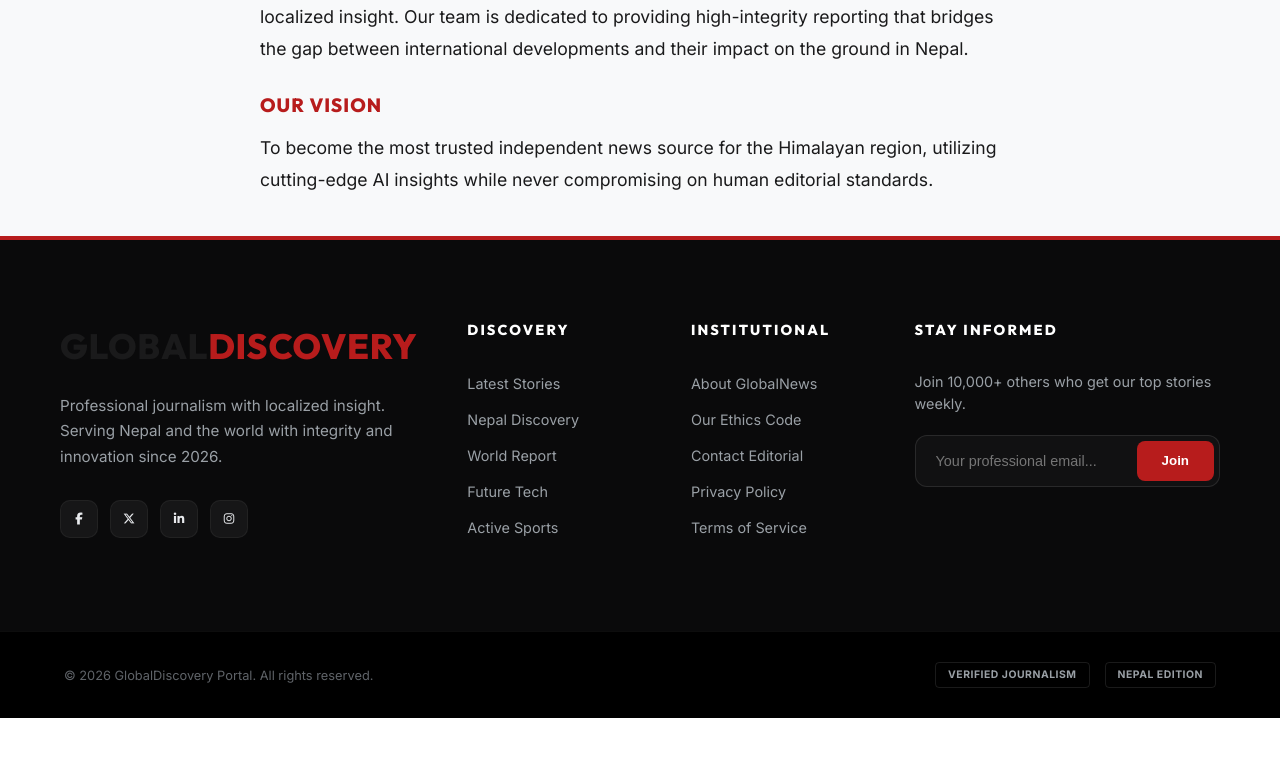
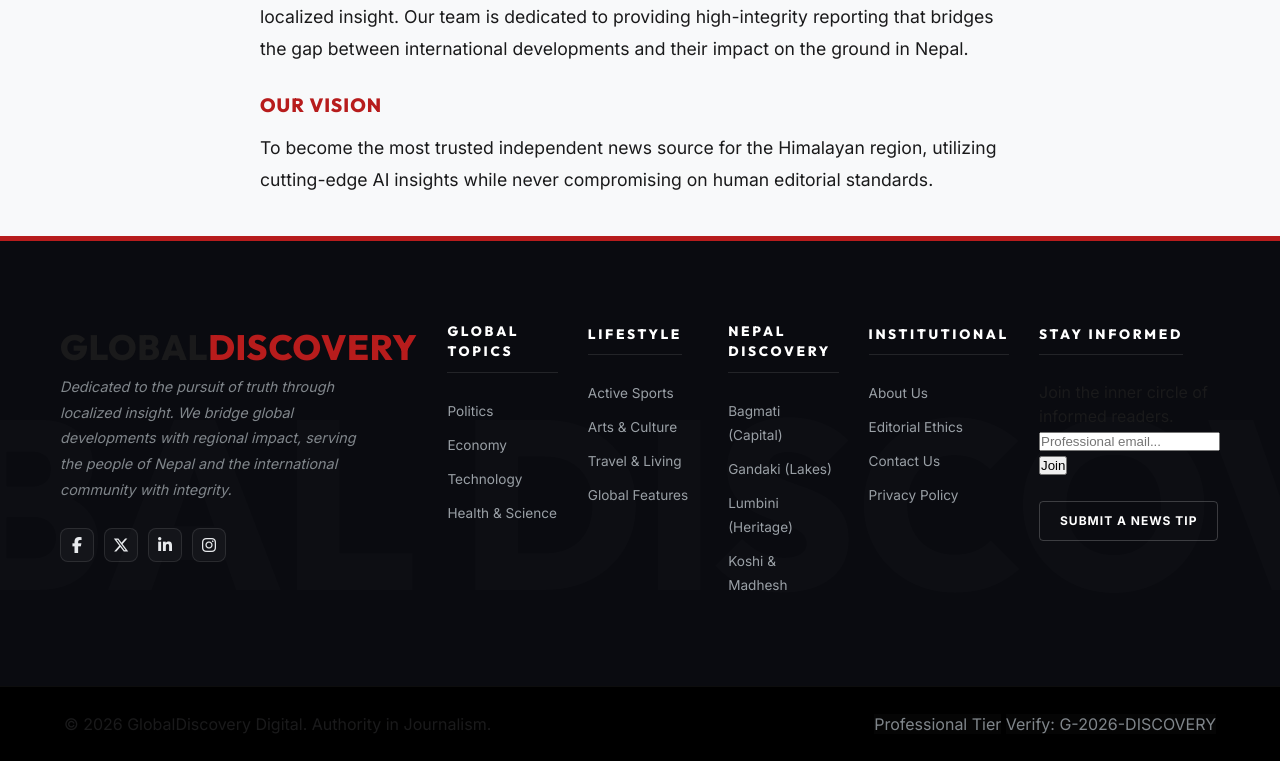
Before and after one commit to AsbinGhimire/news-sphere, a Django app: page /about/ in a window 1280 px wide. Shown: the part 414-1175 px from the top of the page. Before the commit the page ends 1132 px from the top, so only its background shows below. Run offline with Django 5.2, Linux system fonts and the light colour scheme.

Commit message:
feat: implement Master Class Mega-Footer with 6-pillar grid and regional nav

```diff
--- a/static/css/style.css
+++ b/static/css/style.css
@@ -618,164 +618,123 @@ body.dark-mode .weather-widget {
 }
 
 /* ==========================================================================
-   Stunning 4-Pillar Professional Footer
+   Master Class Mega-Footer Suite
    ========================================================================== */
 
-.footer {
-    background: #0a0a0b; /* Deep Charcoal for professional authority */
-    color: #e8eaed;
+.footer.master-class {
+    background: #0a0b10; /* Deeper midnight charcoal for ultimate authority */
+    position: relative;
+    overflow: hidden;
     padding: 0;
-    font-family: 'Inter', sans-serif;
-    border-top: 4px solid var(--primary);
+    border-top: 5px solid var(--primary);
 }
 
-.footer-grid {
+.footer-watermark {
+    position: absolute;
+    top: 50%;
+    left: 50%;
+    transform: translate(-50%, -50%);
+    font-size: 15rem;
+    font-weight: 900;
+    color: rgba(255, 255, 255, 0.015);
+    white-space: nowrap;
+    pointer-events: none;
+    z-index: 0;
+    font-family: 'Outfit', sans-serif;
+}
+
+.footer-mega-grid {
     display: grid;
-    grid-template-columns: 2fr 1fr 1fr 1.5fr;
-    gap: 40px;
+    grid-template-columns: 2fr 1fr 1fr 1fr 1fr 1.5fr;
+    gap: 30px;
     padding: 80px 20px;
+    position: relative;
+    z-index: 1;
 }
 
 .footer-column h4 {
     font-family: 'Outfit', sans-serif;
     color: var(--white);
-    font-size: 0.9rem;
+    font-size: 0.85rem;
     text-transform: uppercase;
-    letter-spacing: 0.15em;
-    margin-bottom: 30px;
+    letter-spacing: 0.2em;
+    margin-bottom: 25px;
     font-weight: 800;
-}
-
-/* Pillar 1: Brand & Social */
-.brand-pillar .logo {
-    font-size: 2.2rem;
-    margin-bottom: 20px;
+    border-bottom: 1px solid rgba(255, 255, 255, 0.1);
+    padding-bottom: 10px;
     display: inline-block;
 }
 
-.brand-desc {
-    color: #9aa0a6;
-    line-height: 1.7;
-    font-size: 0.95rem;
-    margin-bottom: 30px;
-    max-width: 380px;
+/* Pillar 1: Brand */
+.brand-pillar .logo { font-size: 2.2rem; margin-bottom: 15px; }
+.editorial-mission {
+    color: #80868b;
+    font-size: 0.9rem;
+    line-height: 1.8;
+    margin-bottom: 25px;
+    max-width: 300px;
+    font-style: italic;
 }
 
-.social-links-footer {
-    display: flex;
-    gap: 12px;
-}
-
+.social-links-footer { display: flex; gap: 10px; }
 .social-icon {
-    width: 38px;
-    height: 38px;
-    background: rgba(255, 255, 255, 0.05);
-    display: flex;
-    align-items: center;
-    justify-content: center;
-    border-radius: 10px;
-    font-size: 0.75rem;
-    font-weight: 800;
-    color: #e8eaed;
-    text-decoration: none;
-    transition: all 0.3s cubic-bezier(0.4, 0, 0.2, 1);
-    border: 1px solid rgba(255, 255, 255, 0.05);
+    width: 34px; height: 34px;
+    background: rgba(255, 255, 255, 0.03);
+    border: 1px solid rgba(255, 255, 255, 0.1);
+    border-radius: 8px;
+    display: flex; align-items: center; justify-content: center;
+    color: #e8eaed; text-decoration: none;
+    transition: all 0.3s ease;
 }
 
 .social-icon:hover {
     background: var(--primary);
-    transform: translateY(-50%) rotate(5deg);
     border-color: var(--primary);
-    color: white;
+    transform: translateY(-3px);
 }
 
-/* Pillars 2 & 3: Lists */
-.footer-column ul {
-    list-style: none;
-    padding: 0;
-}
-
-.footer-column ul li {
-    margin-bottom: 12px;
-}
-
+/* Grid Typography */
+.footer-column ul { list-style: none; padding: 0; }
+.footer-column ul li { margin-bottom: 10px; }
 .footer-column ul li a {
     color: #9aa0a6;
     text-decoration: none;
-    font-size: 0.9rem;
-    transition: all 0.2s ease;
-    position: relative;
-}
-
-.footer-column ul li a::after {
-    content: '';
-    position: absolute;
-    bottom: -2px;
-    left: 0;
-    width: 0;
-    height: 1px;
-    background: var(--primary);
-    transition: width 0.3s ease;
+    font-size: 0.85rem;
+    transition: color 0.2s, padding-left 0.2s;
 }
 
 .footer-column ul li a:hover {
     color: var(--white);
+    padding-left: 5px;
 }
 
-.footer-column ul li a:hover::after {
-    width: 100%;
+/* Engagement & Tips */
+.btn-tip {
+    display: inline-block;
+    margin-top: 25px;
+    padding: 10px 20px;
+    background: transparent;
+    border: 1px solid rgba(255, 255, 255, 0.2);
+    color: var(--white);
+    text-decoration: none;
+    font-size: 0.75rem;
+    font-weight: 800;
+    text-transform: uppercase;
+    letter-spacing: 1px;
+    border-radius: 4px;
+    transition: all 0.3s;
 }
 
-/* Pillar 4: Engagement */
-.engagement-pillar p {
-    color: #9aa0a6;
-    font-size: 0.9rem;
-    margin-bottom: 20px;
+.btn-tip:hover {
+    background: var(--white);
+    color: black;
+    border-color: var(--white);
 }
 
-.input-glass {
-    display: flex;
-    background: rgba(255, 255, 255, 0.03);
-    border: 1px solid rgba(255, 255, 255, 0.1);
-    border-radius: 12px;
-    padding: 5px;
-    transition: focus-within 0.3s;
-}
-
-.input-glass:focus-within {
-    border-color: var(--primary);
-    background: rgba(255, 255, 255, 0.05);
-}
-
-.input-glass input {
-    flex: 1;
-    background: transparent;
-    border: none;
-    padding: 12px 15px;
-    color: white;
-    font-size: 0.9rem;
-    outline: none;
-}
-
-.input-glass button {
-    background: var(--primary);
-    color: white;
-    border: none;
-    border-radius: 8px;
-    padding: 0 25px;
-    font-weight: 700;
-    cursor: pointer;
-    transition: background 0.3s;
-}
-
-.input-glass button:hover {
-    background: #e53935;
-}
-
-/* Footer Bottom */
+/* Footer Bottom Elevation */
 .footer-bottom {
     background: #000;
-    padding: 30px 0;
+    padding: 25px 0;
     border-top: 1px solid rgba(255, 255, 255, 0.05);
 }
 
@@ -785,59 +744,21 @@ body.dark-mode .weather-widget {
     align-items: center;
 }
 
-.footer-bottom p {
-    font-size: 0.8rem;
-    color: #5f6368;
+.footer-badges .badge {
+    background: rgba(255, 255, 255, 0.02);
+    border-color: rgba(255, 255, 255, 0.15);
+    color: #80868b;
 }
 
-.footer-badges {
-    display: flex;
-    gap: 15px;
-}
-
-.badge {
-    font-size: 0.65rem;
-    font-weight: 800;
-    text-transform: uppercase;
-    color: #9aa0a6;
-    padding: 4px 12px;
-    border: 1px solid rgba(255, 255, 255, 0.1);
-    border-radius: 4px;
-    letter-spacing: 0.05em;
-}
-
-/* Mobile Responsiveness */
-@media (max-width: 1024px) {
-    .footer-grid {
-        grid-template-columns: 1fr 1fr;
-        gap: 60px;
-    }
+/* Mega-Grid Responsiveness */
+@media (max-width: 1200px) {
+    .footer-mega-grid { grid-template-columns: repeat(3, 1fr); gap: 50px; }
 }
 
 @media (max-width: 768px) {
-    .footer-grid {
-        grid-template-columns: 1fr;
-        padding: 60px 20px;
-    }
-
-    .footer-column {
-        text-align: center;
-    }
-
-    .brand-desc {
-        margin-left: auto;
-        margin-right: auto;
-    }
-
-    .social-links-footer {
-        justify-content: center;
-    }
-
-    .footer-bottom-grid {
-        flex-direction: column;
-        gap: 20px;
-        text-align: center;
-    }
+    .footer-mega-grid { grid-template-columns: 1fr; text-align: center; }
+    .editorial-mission { margin: 0 auto 25px; }
+    .social-links-footer { justify-content: center; }
 }
 
 /* Back to Top Button */
--- a/templates/base.html
+++ b/templates/base.html
@@ -68,12 +68,13 @@
         {% endblock %}
     </main>
 
-    <footer class="footer">
-        <div class="container footer-grid">
-            <!-- Pillar 1: Brand & Social -->
+    <footer class="footer master-class">
+        <div class="footer-watermark">GLOBAL DISCOVERY</div>
+        <div class="container footer-mega-grid">
+            <!-- Pillar 1: Identity -->
             <div class="footer-column brand-pillar">
                 <a href="/" class="logo">Global<span>Discovery</span></a>
-                <p class="brand-desc">Professional journalism with localized insight. Serving Nepal and the world with integrity and innovation since 2026.</p>
+                <p class="editorial-mission">Dedicated to the pursuit of truth through localized insight. We bridge global developments with regional impact, serving the people of Nepal and the international community with integrity.</p>
                 <div class="social-links-footer">
                     <a href="#" class="social-icon" aria-label="Facebook"><i class="fab fa-facebook-f"></i></a>
                     <a href="#" class="social-icon" aria-label="Twitter"><i class="fab fa-x-twitter"></i></a>
@@ -82,56 +83,73 @@
                 </div>
             </div>
 
-            <!-- Pillar 2: Discovery -->
-            <div class="footer-column discovery-pillar">
-                <h4>Discovery</h4>
+            <!-- Pillar 2: Topics -->
+            <div class="footer-column sitemap-pillar">
+                <h4>Global Topics</h4>
                 <ul>
-                    <li><a href="/">Latest Stories</a></li>
-                    <li><a href="/category/Nepal/">Nepal Discovery</a></li>
-                    <li><a href="/category/World/">World Report</a></li>
-                    <li><a href="/category/Tech/">Future Tech</a></li>
-                    <li><a href="/category/Sports/">Active Sports</a></li>
+                    <li><a href="/category/World/">Politics</a></li>
+                    <li><a href="/category/Business/">Economy</a></li>
+                    <li><a href="/category/Tech/">Technology</a></li>
+                    <li><a href="/category/Health/">Health & Science</a></li>
                 </ul>
             </div>
 
-            <!-- Pillar 3: Institutional -->
+            <!-- Pillar 3: Lifestyle -->
+            <div class="footer-column sitemap-pillar">
+                <h4>Lifestyle</h4>
+                <ul>
+                    <li><a href="/category/Sports/">Active Sports</a></li>
+                    <li><a href="#">Arts & Culture</a></li>
+                    <li><a href="#">Travel & Living</a></li>
+                    <li><a href="/category/World/">Global Features</a></li>
+                </ul>
+            </div>
+
+            <!-- Pillar 4: Nepal Regional -->
+            <div class="footer-column region-pillar">
+                <h4>Nepal Discovery</h4>
+                <ul>
+                    <li><a href="/category/Nepal/">Bagmati (Capital)</a></li>
+                    <li><a href="/category/Nepal/">Gandaki (Lakes)</a></li>
+                    <li><a href="/category/Nepal/">Lumbini (Heritage)</a></li>
+                    <li><a href="/category/Nepal/">Koshi & Madhesh</a></li>
+                </ul>
+            </div>
+
+            <!-- Pillar 5: Institutional -->
             <div class="footer-column institutional-pillar">
                 <h4>Institutional</h4>
                 <ul>
-                    <li><a href="{% url 'about' %}">About GlobalNews</a></li>
-                    <li><a href="{% url 'ethics' %}">Our Ethics Code</a></li>
-                    <li><a href="{% url 'contact' %}">Contact Editorial</a></li>
+                    <li><a href="{% url 'about' %}">About Us</a></li>
+                    <li><a href="{% url 'ethics' %}">Editorial Ethics</a></li>
+                    <li><a href="{% url 'contact' %}">Contact Us</a></li>
                     <li><a href="{% url 'privacy' %}">Privacy Policy</a></li>
-                    <li><a href="{% url 'terms' %}">Terms of Service</a></li>
                 </ul>
             </div>
 
-            <!-- Pillar 4: Stay Informed -->
+            <!-- Pillar 6: Engagement -->
             <div class="footer-column engagement-pillar">
                 <h4>Stay Informed</h4>
-                <p>Join 10,000+ others who get our top stories weekly.</p>
+                <p>Join the inner circle of informed readers.</p>
                 <form action="{% url 'subscribe_newsletter' %}" method="post" class="subscribe-form">
                     {% csrf_token %}
                     <div class="input-glass">
-                        <input type="email" name="email" placeholder="Your professional email..." required>
+                        <input type="email" name="email" placeholder="Professional email..." required>
                         <button type="submit">Join</button>
                     </div>
                 </form>
-                {% if messages %}
-                    {% for message in messages %}
-                        <div class="alert {% if message.tags %}alert-{{ message.tags }}{% endif %}">{{ message }}</div>
-                    {% endfor %}
-                {% endif %}
+                <div class="alert-container"></div>
+                <a href="{% url 'contact' %}" class="btn-tip">Submit a News Tip</a>
             </div>
         </div>
 
         <div class="footer-bottom">
             <div class="container">
                 <div class="footer-bottom-grid">
-                    <p>&copy; {{ current_year }} GlobalDiscovery Portal. All rights reserved.</p>
+                    <p>&copy; {{ current_year }} GlobalDiscovery Digital. Authority in Journalism.</p>
                     <div class="footer-badges">
-                        <span class="badge">Verified Journalism</span>
-                        <span class="badge">Nepal Edition</span>
+                        <span class="badge">Professional Tier</span>
+                        <span class="badge">Verify: G-2026-DISCOVERY</span>
                     </div>
                 </div>
             </div>
```
